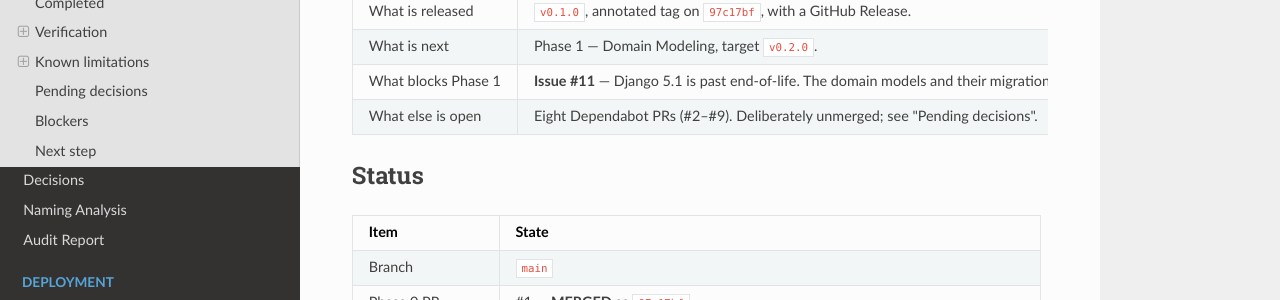
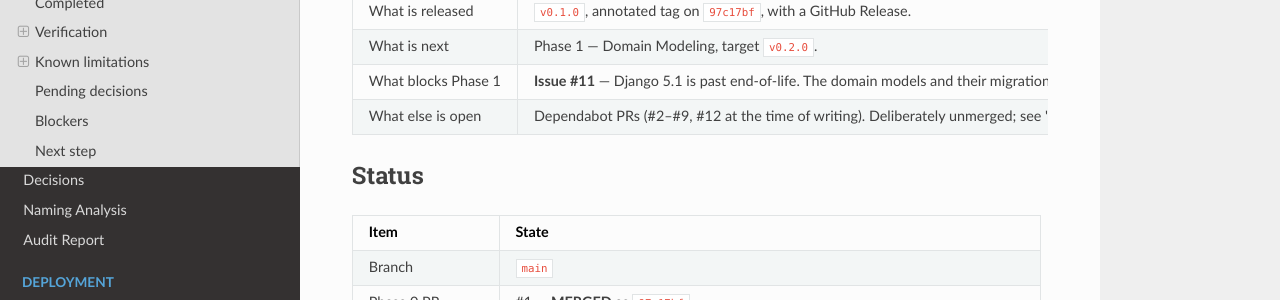
Before and after one commit to Abolfazlrwm/flowforge, an MkDocs documentation site: the page built from docs/development/PROGRESS.md, in a window 1280 px wide and 900 px high. Shown: the part 444-744 px from the top of the window. Built offline with MkDocs 1.6.1, drawn with Linux system fonts in a browser that asks for light colours; nearby versions of some CDN libraries; some of the changed text lies outside the part shown.

Commit message:
docs(progress): make the Dependabot list count-independent
A ninth Dependabot PR (#12, djangorestframework) appeared minutes after the
previous commit, so a hard-coded count was wrong on arrival. The table now says
it is a snapshot and adds #12 with the reason it is not merged.

```diff
--- a/docs/development/PROGRESS.md
+++ b/docs/development/PROGRESS.md
@@ -14,7 +14,7 @@
 | What is released | `v0.1.0`, annotated tag on `97c17bf`, with a GitHub Release. |
 | What is next | Phase 1 — Domain Modeling, target `v0.2.0`. |
 | What blocks Phase 1 | **Issue #11** — Django 5.1 is past end-of-life. The domain models and their migrations should not be written against an unsupported framework, so this needs an owner decision first. |
-| What else is open | Eight Dependabot PRs (#2–#9). Deliberately unmerged; see "Pending decisions". |
+| What else is open | Dependabot PRs (#2–#9, #12 at the time of writing). Deliberately unmerged; see "Pending decisions". The exact set grows as Dependabot runs — treat the table below as the current snapshot, not a fixed list. |
 
 ## Status
 
@@ -166,6 +166,7 @@
 | [#3](https://github.com/Abolfazlrwm/flowforge/pull/3) | Python 3.13-slim → 3.14-slim | "Python 3.13" was an explicit owner decision. |
 | [#7](https://github.com/Abolfazlrwm/flowforge/pull/7) | redis-py 5.3.1 → 8.1.0 | Three major versions. Needs a compatibility read, not a rubber stamp. |
 | [#9](https://github.com/Abolfazlrwm/flowforge/pull/9) | Celery 5.4.0 → 5.6.3 | Celery is interim (ADR-007). Bumping it now, before the Phase 4 keep-or-replace decision, spends effort on a component that may be removed. |
+| [#12](https://github.com/Abolfazlrwm/flowforge/pull/12) | djangorestframework 3.15.2 → 3.17.2 | Two minor versions; the API surface in Phase 3 is written against it, so the version should be settled before the endpoints are. |
 | [#2](https://github.com/Abolfazlrwm/flowforge/pull/2), [#4](https://github.com/Abolfazlrwm/flowforge/pull/4), [#5](https://github.com/Abolfazlrwm/flowforge/pull/5), [#6](https://github.com/Abolfazlrwm/flowforge/pull/6) | GitHub Actions major bumps (checkout 4→7, setup-python 5→7, setup-uv 6→10, codecov 4→7) | Each needs its own CI run to prove it still works; batching them hides which one broke. Low risk, no urgency. |
 
 ## Blockers
```
